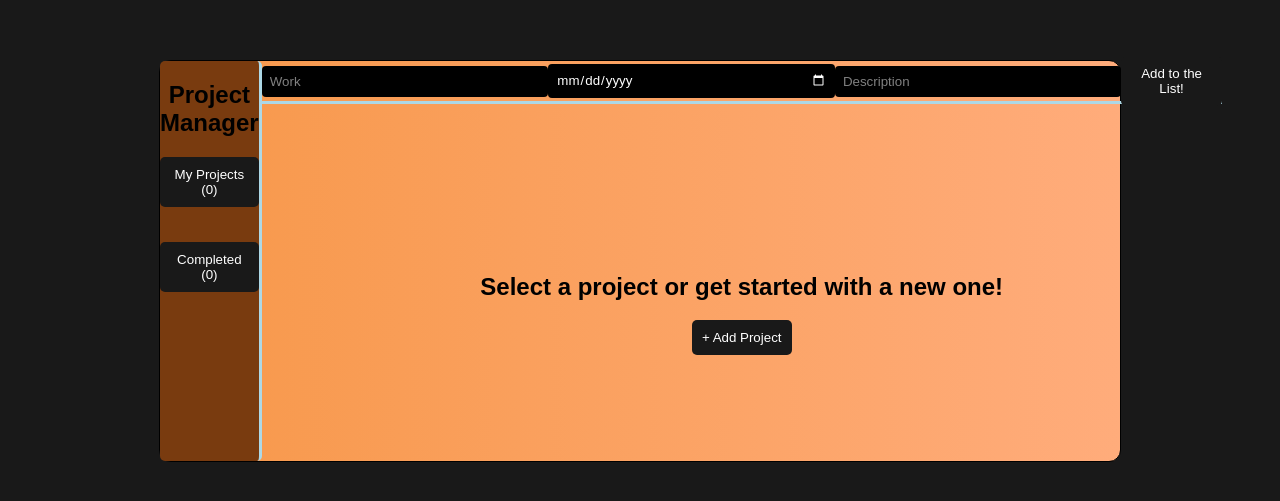
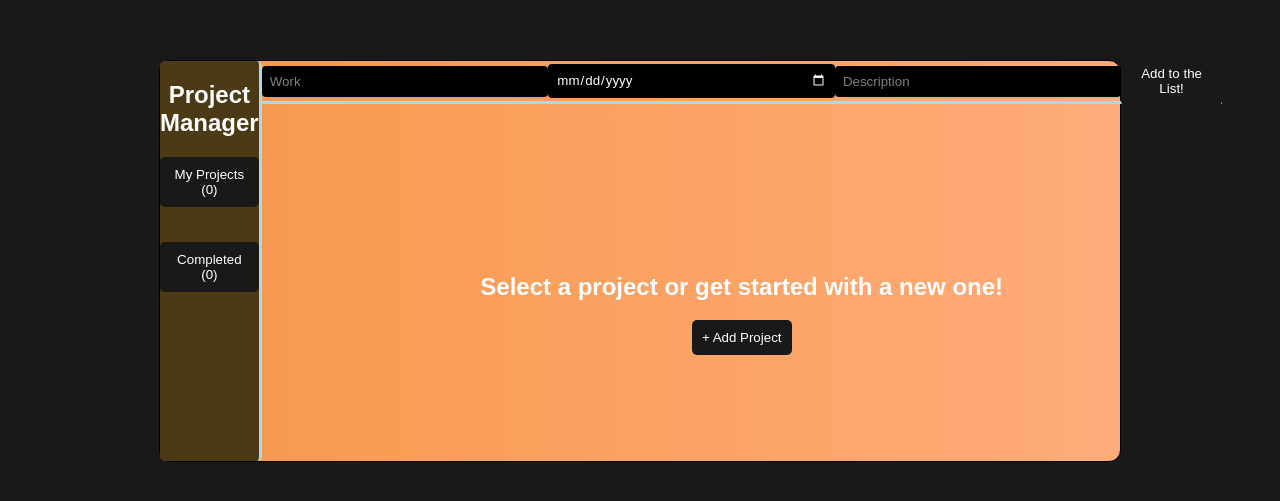
Before and after one commit to guvenfazli/To-Do-List-w-React, a React (Create React App) app in the folder theater/: page / in a window 1280 px wide. Shown: the part 139-640 px from the top of the page. Built offline with nearby package versions, Linux system fonts and the light colour scheme; a web font is replaced by a local one.

Commit message:
style given

```diff
--- a/theater/src/App.css
+++ b/theater/src/App.css
@@ -22,7 +22,7 @@ section{
   display: flex;
   align-items:start;
   background-image: linear-gradient(to right, #f7984a, #ffac7b);
-  color: black;
+  color: white;
 }
 
 .to-do nav{
@@ -33,14 +33,14 @@ section{
   flex-direction: column;
   text-align: center;
   align-items: center;
-  background-color: #793b0f;
+  background-color: #4c3a16;
   transition: 1s;
   border-radius: 5px;
 
 }
 
 .to-do nav:hover{
-  background-color: #a55a22;
+  background-color: #735d1f;
 }
 
 .to-do nav button{
```
